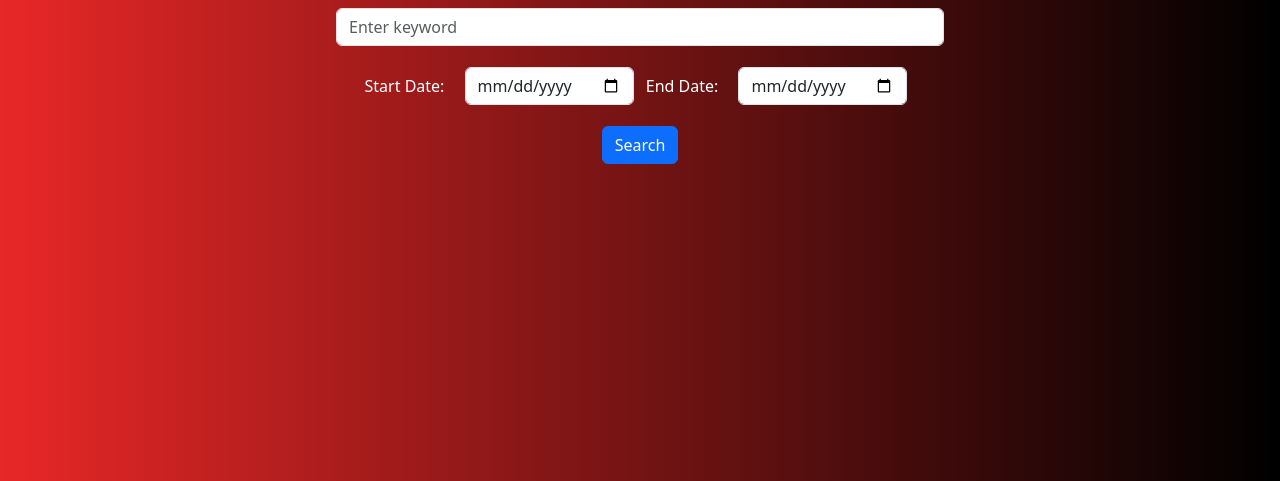
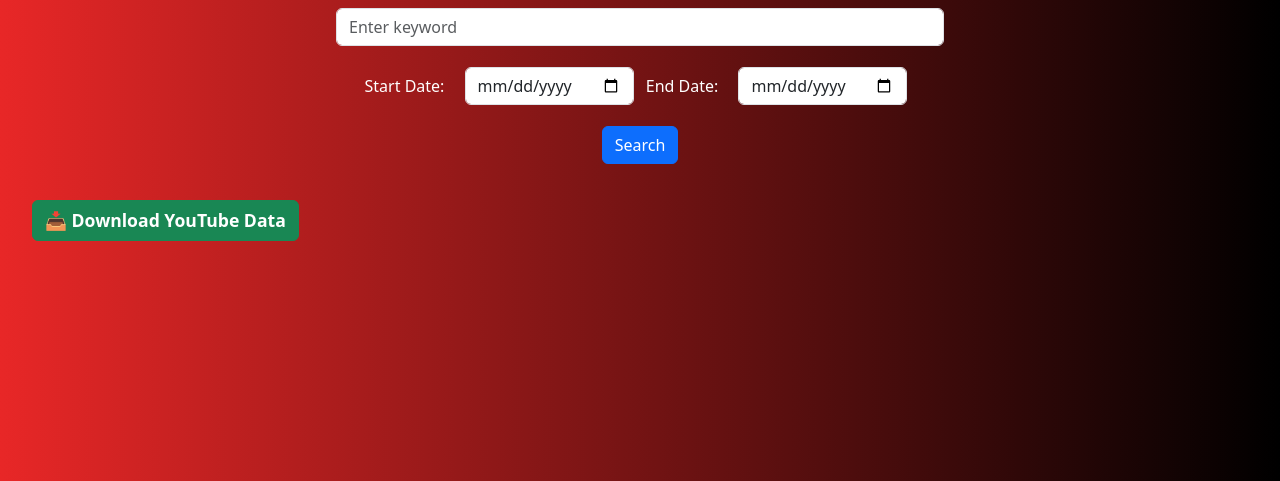
Before and after one commit to NasirMehmood12/keywords_research, a Flask app: page /search-top-videos in a window 1280 px wide. Shown: the part 223-704 px from the top of the page. Run offline with Flask 3, Linux system fonts and the light colour scheme; some libraries are stand-ins or nearby versions.

Commit message:
Update search_top_videos.html

```diff
--- a/templates/search_top_videos.html
+++ b/templates/search_top_videos.html
@@ -112,6 +112,11 @@
         {% endif %}
     </div>
 
+
+   <div class="download-btn">
+    <a href="/download/search-top-videos" class="btn btn-success" style="font-size: 1.1rem; font-weight: 563;">📥 Download YouTube Data</a>
+    </div>
+
     <script src="https://cdn.jsdelivr.net/npm/bootstrap@5.3.3/dist/js/bootstrap.bundle.min.js"></script>
 </body>
 </html>
```
